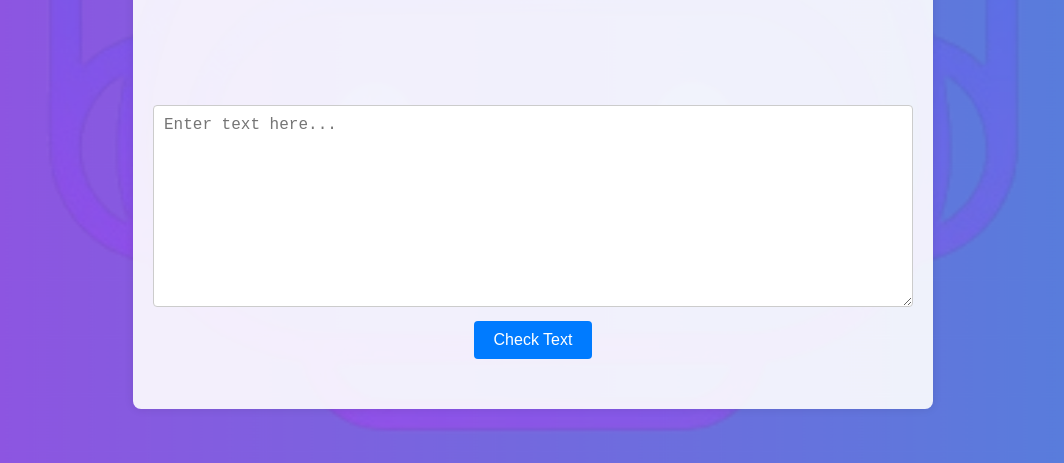
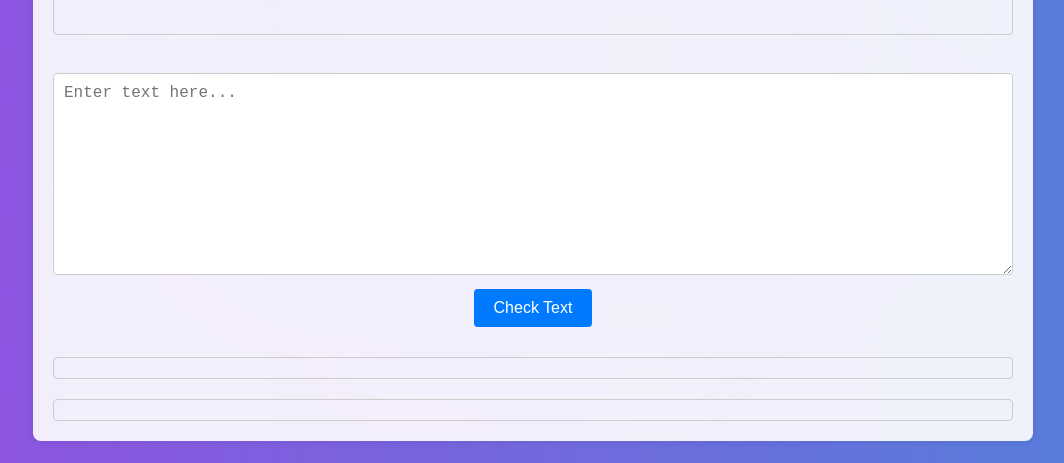
Before and after one commit to Manikandan-M04/Grammar-zero, a plain HTML site: page index.html in a window 1280 px wide. Shown: the part 337-800 px from the top of the page, without its empty margins (107-1171 px from the left). Drawn offline with Linux system fonts and the light colour scheme.

Commit message:
Update style.css

```diff
--- a/style.css
+++ b/style.css
@@ -18,10 +18,9 @@ body {
     border-radius: 8px;
     box-shadow: 0 0 10px rgba(0, 0, 0, 0.1);
     width: 100%;
-    max-width: 800px;
+    max-width: 1000px;
     text-align: center;
     box-sizing: border-box;
-
 }
 
 .logo {
@@ -58,6 +57,12 @@ button:disabled {
     font-size: 18px;
     color: #333;
     min-height: 50px;
+    max-height: 150px; /* Set a fixed height */
+    overflow-y: auto; /* Enable vertical scrolling */
+    padding: 10px;
+    border: 1px solid #ccc;
+    border-radius: 4px;
+    box-sizing: border-box;
 }
 
 #text-input {
@@ -72,16 +77,31 @@ button:disabled {
 
 #highlighted-result {
     margin-top: 20px;
-    font-size: 18px;
+    font-size: 16px;
     color: #333;
     text-align: left;
+    max-height: 150px; /* Set a fixed height */
+    overflow-y: auto; /* Enable vertical scrolling */
+    padding: 10px;
+    border: 1px solid #ccc;
+    border-radius: 4px;
+    box-sizing: border-box;
+    white-space: pre-wrap; /* Preserve whitespace and line breaks */
 }
 
 #grammar-result {
     margin-top: 20px;
-    font-size: 14px;
+    width: 100%;
+    font-size: 16px;
+    padding: 10px;
+    border: 1px solid #ccc;
+    border-radius: 4px;
+    box-sizing: border-box;
     color: red;
     text-align: left;
+    white-space: pre-wrap; /* Preserve whitespace and line breaks */
+    max-height: 150px; /* Set a fixed height */
+    overflow-y: auto; /* Enable vertical scrolling */
 }
 
 .highlight {
@@ -106,7 +126,7 @@ button:disabled {
         margin: 5px;
     }
 
-    #text-input {
+    #text-input, #grammar-result, #highlighted-result {
         font-size: 14px;
         padding: 8px;
     }
```
